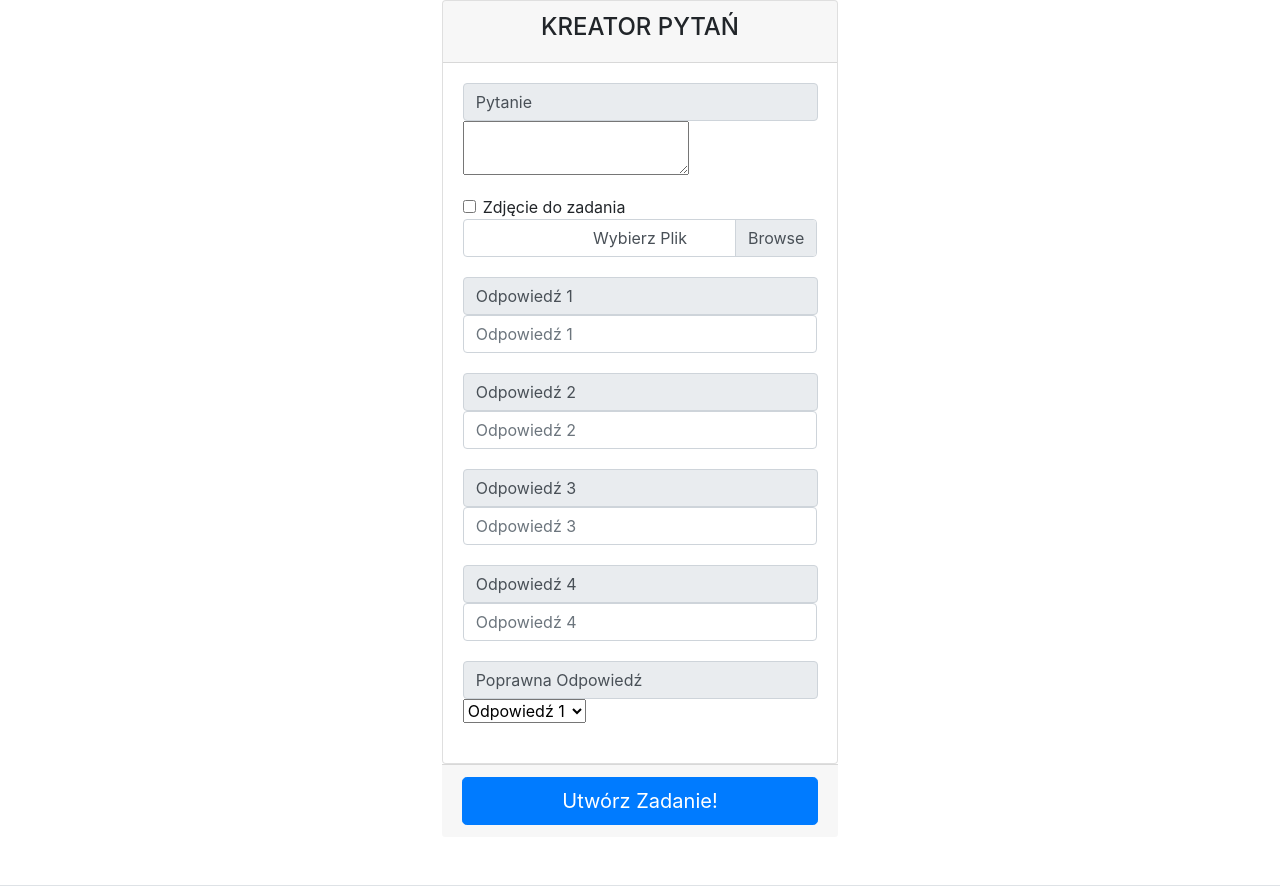
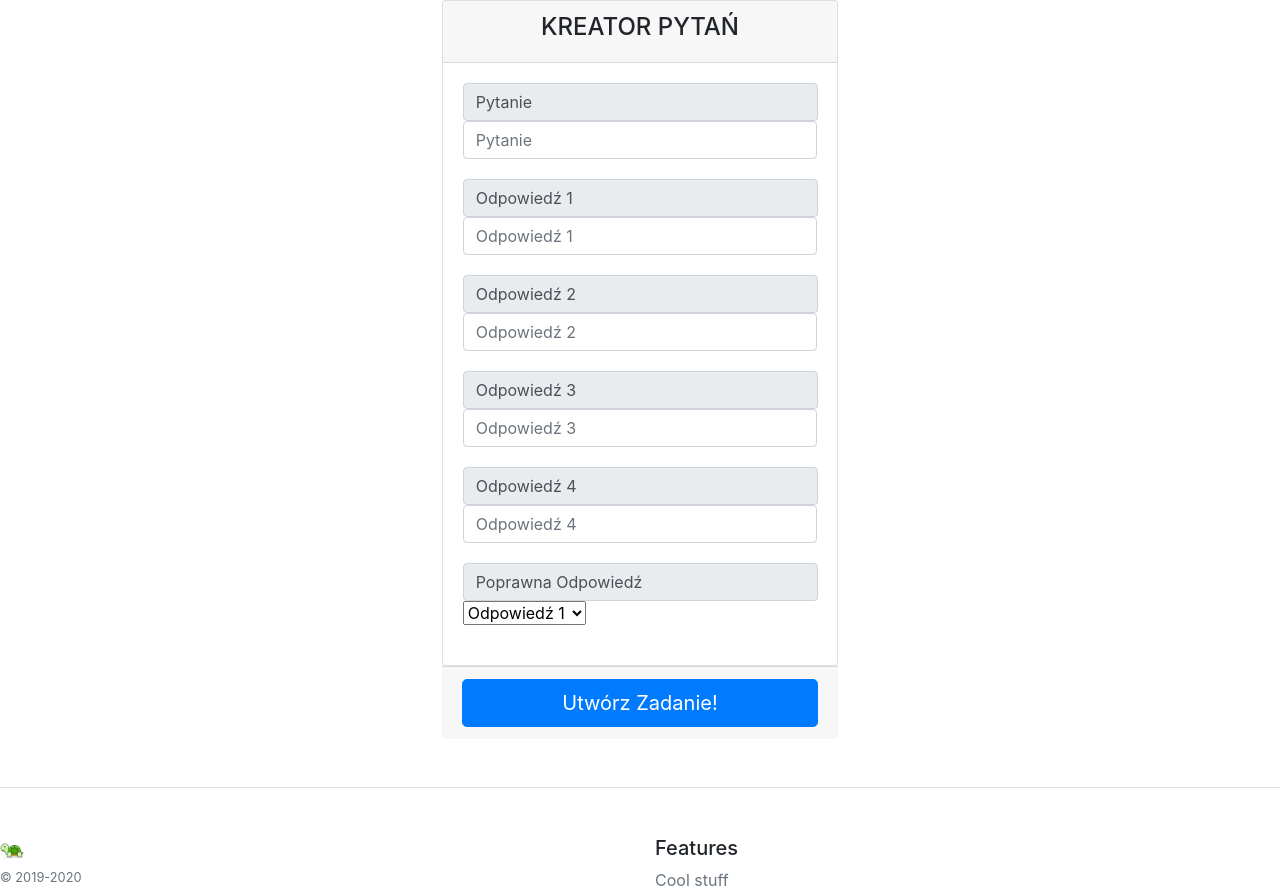
Before and after one commit to JakubZlotek/php-test-framework, a PHP site: page /Admin/TestCreator.php in a window 1280 px wide. Shown: the part 76-965 px from the top of the page. Run offline with PHP 8.4, Linux system fonts and the light colour scheme; the visitor is signed in with stand-in values (Sample User, id 1); some libraries are stand-ins or nearby versions.

Commit message:
Update TestCreator.php

```diff
--- a/Admin/TestCreator.php
+++ b/Admin/TestCreator.php
@@ -32,11 +32,12 @@ include '../Config.php';
                                     <span class="input-group-text" id="">Pytanie</span>
                                 </div>
                                     <div class="input-group input-check">
-                                    <textarea class="Size" name="Content" id="editor"></textarea>
+                                    <!--<textarea class="Size" name="Content" id="editor"></textarea>-->
+                                    <input type="text" class="form-control" name="question" placeholder="Pytanie" required>
                                 </div>
                             </div>
 
-                            <div class="input-group form-check">
+                            <!-- <div class="input-group form-check">
                                 <input type="checkbox" class="form-check-input" id="Checkbox1" name="Checkbox1" onclick="Check1()">
                                 <label class="form-check-label form-check-label-custom" for="Checkbox1">Zdjęcie do zadania</label>
                             </div>
@@ -45,7 +46,7 @@ include '../Config.php';
                                     <input type="file" class="filestyle custom-file-input" name="fileToUpload" id="fileToUpload">
                                     <label class="custom-file-label" for="fileToUpload" aria-describedby="inputGroupFileAddon02">Wybierz Plik</label>
                                 </div>
-                            </div>
+                            </div> -->
 
 
                             <div class="element">
```
